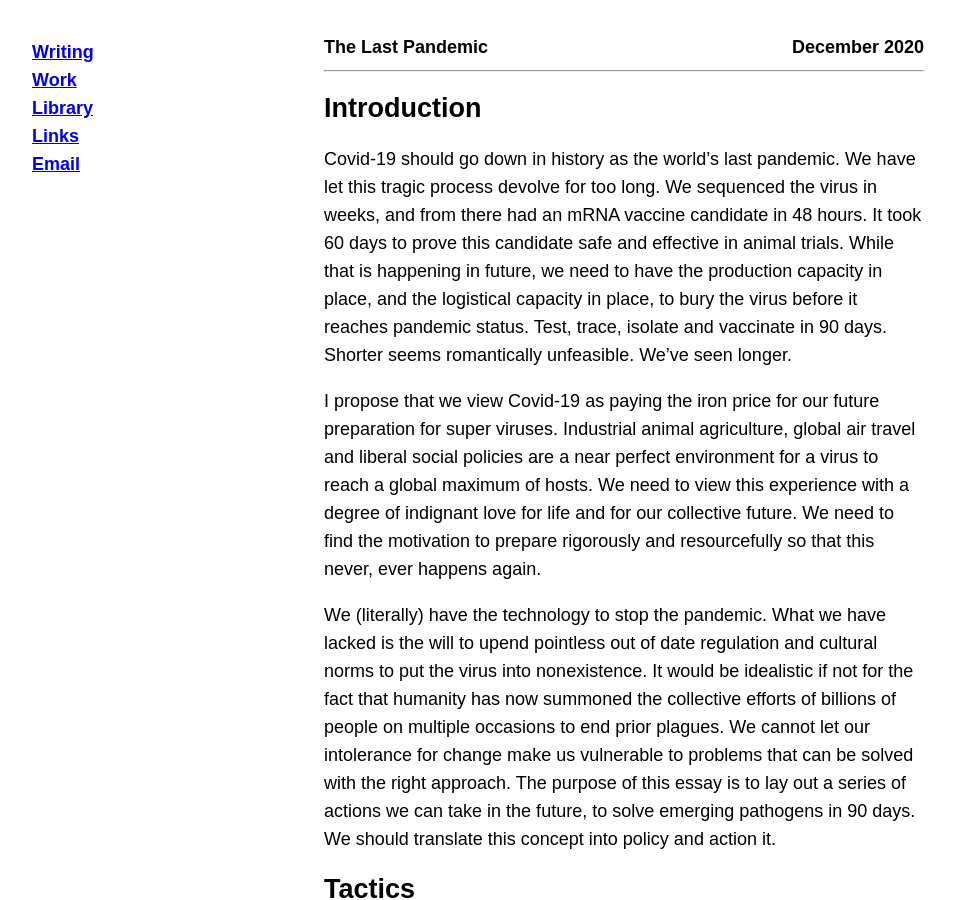
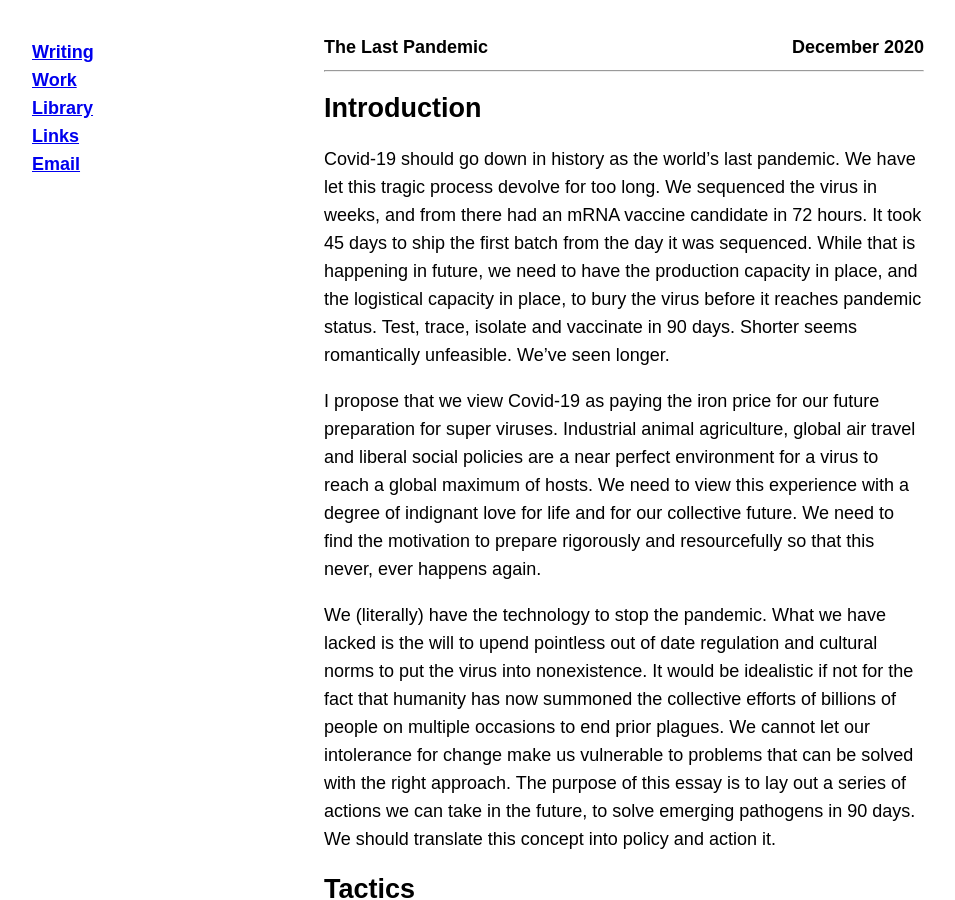
Before and after one commit to rogerkirkness/writing, a Jekyll site: the page built from _posts/2020-12-29-the-last-pandemic.md, in a window 1280 px wide and 900 px high. Shown: the whole window, without its empty margins (16-971 px from the left). Built offline with Jekyll 4.4.1, drawn with Linux system fonts in a browser that asks for light colours.

Commit message:
Update 2020-12-29-the-last-pandemic.md

```diff
--- a/_posts/2020-12-29-the-last-pandemic.md
+++ b/_posts/2020-12-29-the-last-pandemic.md
@@ -4,7 +4,7 @@ title: The Last Pandemic
 date: December 2020
 ---
 ## Introduction
-Covid-19 should go down in history as the world’s last pandemic. We have let this tragic process devolve for too long. We sequenced the virus in weeks, and from there had an mRNA vaccine candidate in 48 hours. It took 60 days to prove this candidate safe and effective in animal trials. While that is happening in future, we need to have the production capacity in place, and the logistical capacity in place, to bury the virus before it reaches pandemic status. Test, trace, isolate and vaccinate in 90 days. Shorter seems romantically unfeasible. We’ve seen longer.
+Covid-19 should go down in history as the world’s last pandemic. We have let this tragic process devolve for too long. We sequenced the virus in weeks, and from there had an mRNA vaccine candidate in 72 hours. It took 45 days to ship the first batch from the day it was sequenced. While that is happening in future, we need to have the production capacity in place, and the logistical capacity in place, to bury the virus before it reaches pandemic status. Test, trace, isolate and vaccinate in 90 days. Shorter seems romantically unfeasible. We’ve seen longer.
 
 I propose that we view Covid-19 as paying the iron price for our future preparation for super viruses. Industrial animal agriculture, global air travel and liberal social policies are a near perfect environment for a virus to reach a global maximum of hosts. We need to view this experience with a degree of indignant love for life and for our collective future. We need to find the motivation to prepare rigorously and resourcefully so that this never, ever happens again.
 
```
